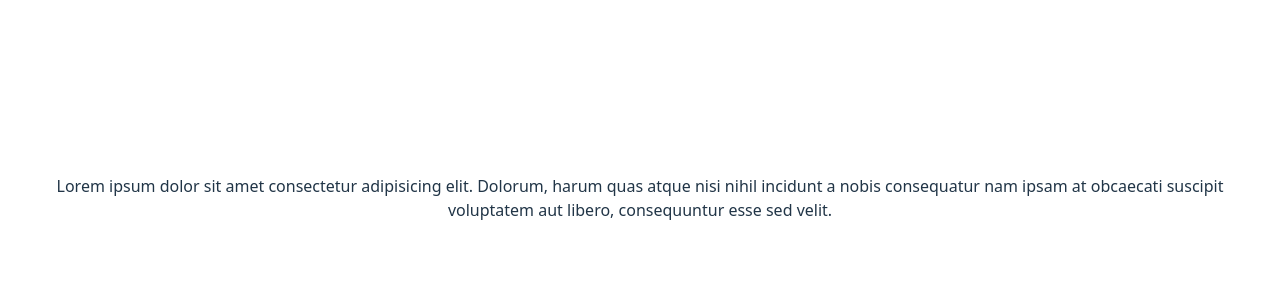
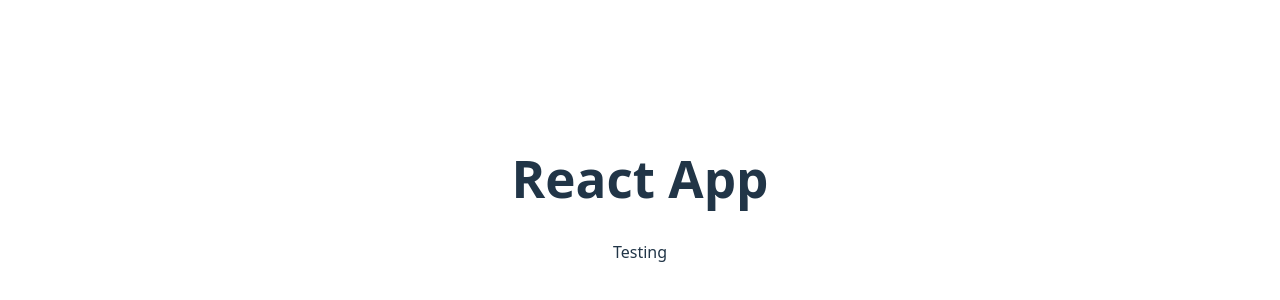
Before and after one commit to koredeploy/git-collaboration-class, a React (Vite) app: page / in a window 1280 px wide. Shown: the part 202-502 px from the top of the page. Built offline with nearby package versions, Linux system fonts and the light colour scheme.

Commit message:
added new text

```diff
--- a/src/App.jsx
+++ b/src/App.jsx
@@ -4,7 +4,8 @@ function App() {
 
   return (
     <>
-    <p>Lorem ipsum dolor sit amet consectetur adipisicing elit. Dolorum, harum quas atque nisi nihil incidunt a nobis consequatur nam ipsam at obcaecati suscipit voluptatem aut libero, consequuntur esse sed velit.</p>
+      <h1>React App</h1>
+      <p>Testing</p>
     </>
   )
 }
```
